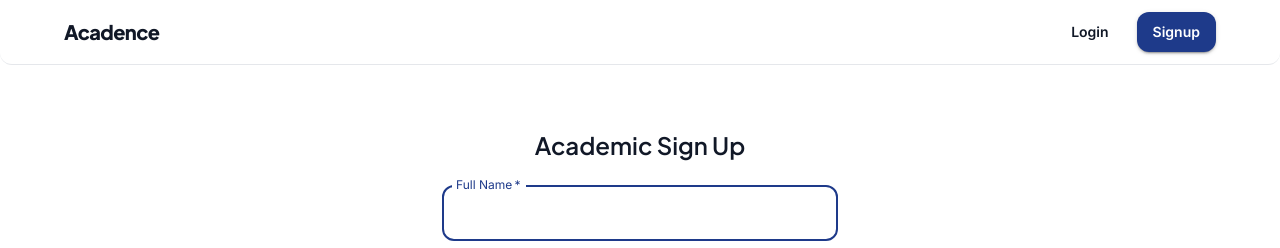
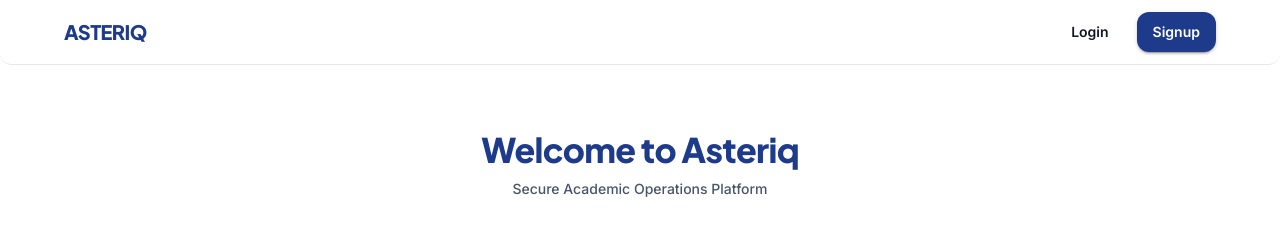
Before and after one commit to Muzammil0777/QPDS-UI, a React (Vite) app: page /signup in a window 1280 px wide. Shown: the top 248 px of the page. Built offline with nearby package versions, Linux system fonts and the light colour scheme; no server answers; what axios-retry would draw is missing.

Commit message:
Refactor: Complete product rebranding from QPDS / Acadence to Asteriq

```diff
--- a/index.html
+++ b/index.html
@@ -4,17 +4,17 @@
     <meta charset="utf-8" />
     <link rel="icon" href="/favicon.ico" />
     <meta name="viewport" content="width=device-width, initial-scale=1" />
-    <meta name="theme-color" content="#000000" />
+    <meta name="theme-color" content="#1E3A8A" />
     <meta
       name="description"
-      content="QPDS Question Paper Design System"
+      content="Asteriq — Enterprise Academic Operations Platform. Streamlining examination workflows through secure role-based governance, AI-assisted question creation, and academic automation."
     />
     <link rel="apple-touch-icon" href="/logo192.png" />
     <link rel="manifest" href="/manifest.json" />
     <link rel="preconnect" href="https://fonts.googleapis.com">
     <link rel="preconnect" href="https://fonts.gstatic.com" crossorigin>
     <link href="https://fonts.googleapis.com/css2?family=Inter:wght@400;500;600;700&family=Plus+Jakarta+Sans:wght@600;700;800&display=swap" rel="stylesheet">
-    <title>Acadence — Academic Operations Platform</title>
+    <title>Asteriq — Enterprise Academic Operations Platform</title>
     <script src="https://cdn.jsdelivr.net/npm/mathjax@3/es5/tex-mml-chtml.js"></script>
   </head>
   <body>
--- a/src/components/Navbar.jsx
+++ b/src/components/Navbar.jsx
@@ -44,13 +44,14 @@ export default function Navbar() {
                     sx={{
                         flexGrow: 1,
                         textDecoration: 'none',
-                        color: 'text.primary',
+                        color: 'primary.main',
                         fontWeight: 800,
                         letterSpacing: '-0.03em',
-                        fontSize: '1.25rem'
+                        fontSize: '1.25rem',
+                        fontFamily: 'Plus Jakarta Sans, sans-serif'
                     }}
                 >
-                    Acadence
+                    ASTERIQ
                 </Typography>
                 <Box sx={{ display: 'flex', gap: 1.5, alignItems: 'center' }}>
                     {['SUPER_ADMIN', 'ADMIN'].includes(role) && (
--- a/src/pages/About.jsx
+++ b/src/pages/About.jsx
@@ -3,11 +3,9 @@ import React from "react";
 function About() {
   return (
     <div className="page-container">
-      <h1>About Us</h1>
+      <h1>Asteriq Documentation</h1>
       <p>
-        QPDS is an AI-powered Question Paper Design System that helps automate
-        question creation, validation, and secure distribution. Built by
-        students of M.S. Ramaiah University under guidance of faculty mentors.
+        Asteriq is a secure, enterprise-grade academic operations platform that modernizes university examination workflows through intelligent automation, governance, and role-based validation.
       </p>
     </div>
   );
--- a/src/pages/Home.jsx
+++ b/src/pages/Home.jsx
@@ -87,7 +87,7 @@ export default function Home() {
                                         fontSize: { xs: '2.5rem', sm: '3.5rem', md: '4.25rem' }
                                     }}
                                 >
-                                    Secure Academic Operations.<br />
+                                    Modern Academic Operations.<br />
                                     <Box component="span" sx={{ color: 'text.secondary' }}>Built for Universities.</Box>
                                 </Typography>
                             </motion.div>
@@ -103,7 +103,7 @@ export default function Home() {
                                         maxWidth: 520
                                     }}
                                 >
-                                    Acadence modernizes university examination departments with secure question banking, configurable peer-review workflows, and automated, outcomes-mapped paper generation.
+                                    Asteriq streamlines examination workflows through secure role-based governance, AI-assisted question creation, configurable approval workflows, and enterprise-grade academic automation.
                                 </Typography>
                             </motion.div>
 
@@ -520,7 +520,7 @@ export default function Home() {
                             Provider-Independent AI
                         </Typography>
                         <Typography color="textSecondary" sx={{ mb: 4, lineHeight: 1.6 }}>
-                            Acadence utilizes a provider-independent architecture, separating application business logic from LLM services.
+                            Asteriq utilizes a provider-independent architecture, separating application business logic from LLM services.
                         </Typography>
                         <Box sx={{ display: 'flex', flexDirection: 'column', gap: 2 }}>
                             <Box sx={{ display: 'flex', gap: 2, alignItems: 'center' }}>
@@ -545,7 +545,7 @@ export default function Home() {
 
                             <Box sx={{ display: 'flex', flexDirection: 'column', gap: 3, alignItems: 'center' }}>
                                 <Box sx={{ border: '1px solid #111', bgcolor: '#111', color: '#fff', px: 3, py: 1.5, borderRadius: 2, fontWeight: 600, width: '220px', fontSize: '0.85rem' }}>
-                                    Acadence Core Application
+                                    Asteriq Core Application
                                 </Box>
                                 <Typography sx={{ color: '#ccc', fontSize: '1rem', py: 0.25 }}>▼</Typography>
                                 <Box sx={{ border: '1px solid #ccc', bgcolor: '#fff', px: 3, py: 1.5, borderRadius: 2, fontWeight: 600, width: '220px', fontSize: '0.85rem' }}>
@@ -563,12 +563,12 @@ export default function Home() {
                 </Grid>
             </Container>
 
-            {/* WHY ACADENCE */}
+            {/* WHY ASTERIQ */}
             <Box sx={{ bgcolor: 'background.paper', borderTop: '1px solid', borderBottom: '1px solid', borderColor: 'divider', py: { xs: 10, md: 14 } }}>
                 <Container maxWidth="lg">
                     <Box sx={{ textAlign: 'center', mb: 8 }}>
                         <Typography variant="h3" sx={{ fontWeight: 800, mb: 2, letterSpacing: '-0.02em' }}>
-                            Why Institutions Choose Acadence
+                            Why Institutions Choose Asteriq
                         </Typography>
                         <Typography variant="subtitle1" color="textSecondary">
                             Restoring accountability and structure to academic assessments.
@@ -625,7 +625,7 @@ export default function Home() {
                 <Container maxWidth="lg">
                     <Grid container spacing={6}>
                         <Grid size={{ xs: 12, md: 4 }}>
-                            <Typography variant="h6" sx={{ fontWeight: 800, mb: 2, letterSpacing: '-0.02em' }}>Acadence</Typography>
+                            <Typography variant="h6" sx={{ fontWeight: 800, mb: 2, letterSpacing: '-0.02em', color: 'primary.main', fontFamily: 'Plus Jakarta Sans, sans-serif' }}>ASTERIQ</Typography>
                             <Typography variant="body2" color="textSecondary" sx={{ maxWidth: 300, lineHeight: 1.6 }}>
                                 Academic Operations Platform designed for secure, auditable, and automated institutional evaluations.
                             </Typography>
@@ -641,7 +641,7 @@ export default function Home() {
                         <Grid size={{ xs: 6, md: 4 }}>
                             <Typography variant="subtitle2" sx={{ fontWeight: 700, mb: 2 }}>Contact & Community</Typography>
                             <Box sx={{ display: 'flex', flexDirection: 'column', gap: 1 }}>
-                                <Typography variant="body2" color="textSecondary">support@acadence.com</Typography>
+                                <Typography variant="body2" color="textSecondary">support@asteriq.com</Typography>
                                 <Typography variant="body2" color="textSecondary" sx={{ cursor: 'pointer', '&:hover': { color: 'text.primary' } }}>GitHub Repository</Typography>
                                 <Typography variant="body2" color="textSecondary" sx={{ cursor: 'pointer', '&:hover': { color: 'text.primary' } }}>LinkedIn Profile</Typography>
                             </Box>
@@ -650,7 +650,7 @@ export default function Home() {
                     <Divider sx={{ my: 4 }} />
                     <Box sx={{ display: 'flex', justifyContent: 'space-between', flexWrap: 'wrap', gap: 2 }}>
                         <Typography variant="caption" color="textSecondary">
-                            Acadence © {new Date().getFullYear()} — Academic Operations Platform.
+                            Asteriq © {new Date().getFullYear()} — Enterprise Academic Operations Platform.
                         </Typography>
                         <Typography variant="caption" color="textSecondary">
                             Engineered for high-trust academic institutions.
--- a/src/pages/Login.jsx
+++ b/src/pages/Login.jsx
@@ -59,8 +59,13 @@ export default function Login() {
     return (
         <Container maxWidth="xs" sx={{ mt: 8 }}>
             <Box sx={{ display: 'flex', flexDirection: 'column', alignItems: 'center' }}>
-                <Typography component="h1" variant="h5">Sign in</Typography>
-                <Box component="form" onSubmit={handleSubmit} sx={{ mt: 1 }}>
+                <Typography component="h1" variant="h4" sx={{ fontWeight: 800, mb: 1, letterSpacing: '-0.02em', fontFamily: 'Plus Jakarta Sans, sans-serif', color: 'primary.main', textAlign: 'center' }}>
+                    Welcome to Asteriq
+                </Typography>
+                <Typography variant="body2" color="textSecondary" sx={{ mb: 4, fontWeight: 500, textAlign: 'center' }}>
+                    Secure Academic Operations Platform
+                </Typography>
+                <Box component="form" onSubmit={handleSubmit} sx={{ mt: 1, width: '100%' }}>
                     {error && <Alert severity="error">{error}</Alert>}
                     <TextField
                         margin="normal"
--- a/src/pages/Signup.jsx
+++ b/src/pages/Signup.jsx
@@ -67,8 +67,13 @@ export default function Signup() {
     return (
         <Container maxWidth="xs" sx={{ mt: 8 }}>
             <Box sx={{ display: 'flex', flexDirection: 'column', alignItems: 'center' }}>
-                <Typography component="h1" variant="h5">Academic Sign Up</Typography>
-                <Box component="form" onSubmit={handleSubmit} sx={{ mt: 1 }}>
+                <Typography component="h1" variant="h4" sx={{ fontWeight: 800, mb: 1, letterSpacing: '-0.02em', fontFamily: 'Plus Jakarta Sans, sans-serif', color: 'primary.main', textAlign: 'center' }}>
+                    Welcome to Asteriq
+                </Typography>
+                <Typography variant="body2" color="textSecondary" sx={{ mb: 4, fontWeight: 500, textAlign: 'center' }}>
+                    Secure Academic Operations Platform
+                </Typography>
+                <Box component="form" onSubmit={handleSubmit} sx={{ mt: 1, width: '100%' }}>
                     {success && <Alert severity="success">{success}</Alert>}
                     {error && <Alert severity="error">{error}</Alert>}
 
```
Also changed, not shown: public/manifest.json, 3 other files (tests, documents, lock files or other folders).
